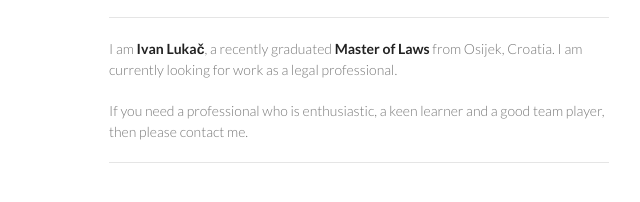
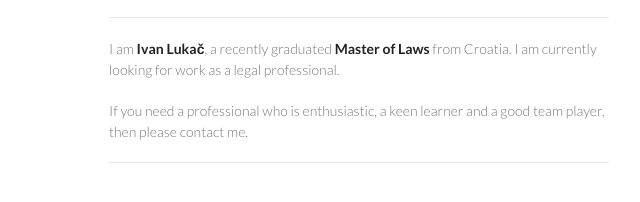
Before and after one commit to IvanLukac/IvanLukac.github.io, a plain HTML site: page index.html in a window 1280 px wide. Shown: the part 466-668 px from the top of the page, 461-1101 px from the left. Drawn offline with Linux system fonts and the light colour scheme.

Commit message:
Update index.html
izmjene teksta

```diff
--- a/index.html
+++ b/index.html
@@ -32,7 +32,7 @@
 
 
 <hr>
-<p>I am <strong>Ivan Lukač</strong>, a recently graduated <strong>Master of Laws</strong> from Osijek, Croatia. I am currently looking for work as a legal professional.</p>
+<p>I am <strong>Ivan Lukač</strong>, a recently graduated <strong>Master of Laws</strong> from Croatia. I am currently looking for work as a legal professional.</p>
 
 <p>If you need a professional who is enthusiastic, a keen learner and a good team player, then please contact me.</p>
 
```
